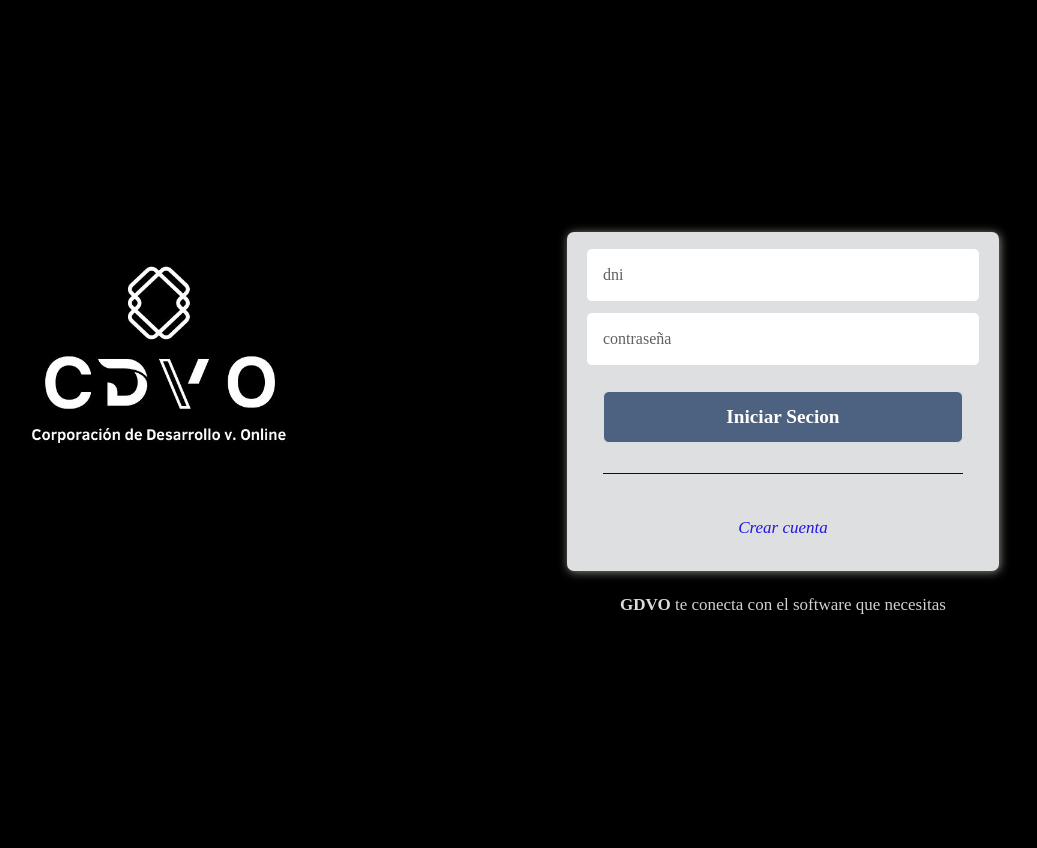
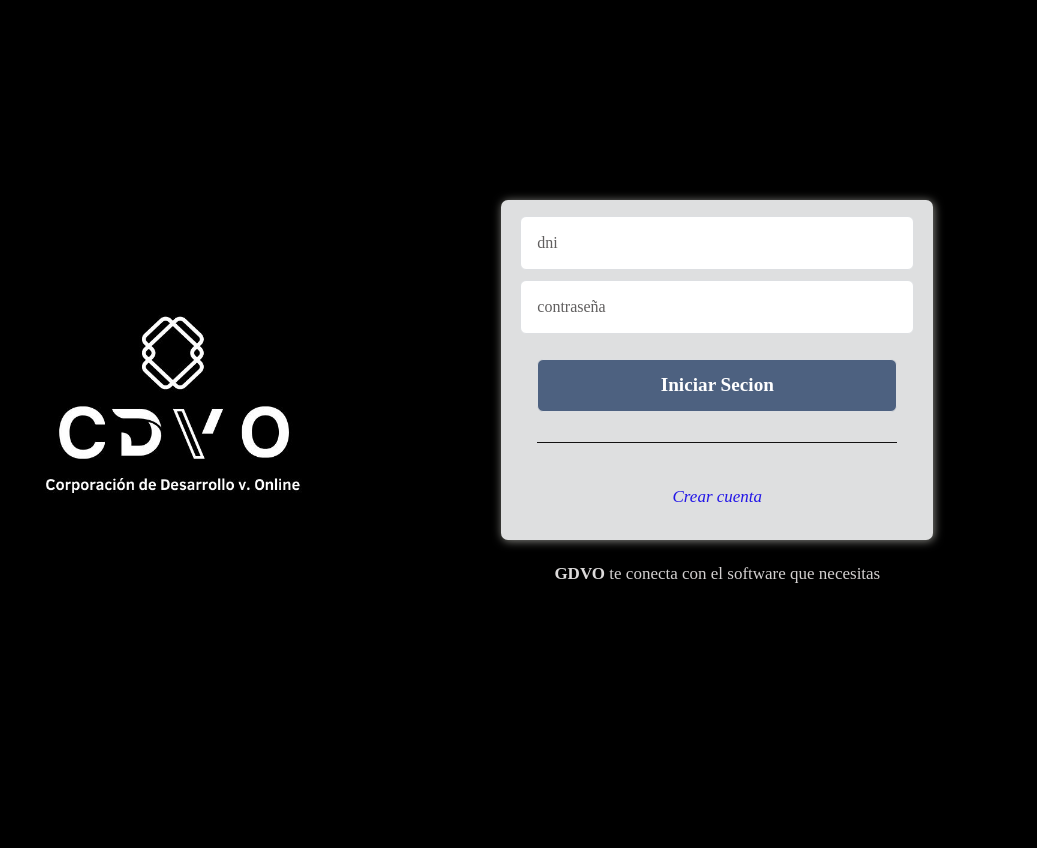
Before and after one commit to yukio-kayaba/cdvo-excel2, a PHP site: page /CDVO-EXCEL2/ in a window 1280 px wide. Shown: the whole page, without its empty margins (188-1225 px from the left). After the commit the page ends 583 px from the top, so only its background shows below. Run offline with PHP 8.4, Linux system fonts and the light colour scheme.

Commit message:
cambios para un login moderno
se hicieron los cambiso para tener un login moderno y mas seguro

```diff
--- a/vista/css/stylos.css
+++ b/vista/css/stylos.css
@@ -1,12 +1,18 @@
 body{
     background-color: black;
 }
-body::-webkit-scrollbar{
-    width: 0.5px;
-}
+
 .container{
-    height: 100vh;
+    height: 100%;
+    position: fixed;
     padding: 1rem;
+    display: flex;
+    width: 100%;
+    display: flex;
+    flex-wrap: wrap;
+    align-content: center;
+    justify-content: space-evenly;
+    align-items: center;
 }
 .logo img{
     display: block;
@@ -75,6 +81,10 @@ body::-webkit-scrollbar{
     height: 1px;
     background-color: #131212;
     margin: 20px auto;
+    text-align: center;
+    color: red;
+    font-size: 20px;
+
 }
 .create-page{
     text-align: center;
@@ -94,7 +104,11 @@ body::-webkit-scrollbar{
     text-decoration: none;
 }
 
-@media screen and (min-width:450px){
+.cuadro_texto {
+    height: 60%;
+    transition:height 0.3s ease;
+}
+@media screen and (min-width:300px){
     .logo img{
         width: 300px;
     }
@@ -109,18 +123,7 @@ body::-webkit-scrollbar{
 
     }
 }
-@media screen and (min-width:900px){
-    .container{
-        max-width: 1400px;
-        display: flex;
-        align-items: center;
-        justify-content: space-evenly;
-    }
-    .container--profile{
-        width: 40%;
-        margin-left: 100px;
-        transform: translateY(-50px);
-    }
+@media screen and (min-width:700px){
     .logo img{
         display: inline-block;
         margin: 0;
--- a/vista/js/login_date.js
+++ b/vista/js/login_date.js
@@ -19,10 +19,11 @@ $(document).ready(function(){
             <p class="create-pages" id="create_count"><i>Iniciar secion</i></p>
         `;
         if(elemento_click){
+            document.getElementsByClassName("cuadro_texto")[0].style.height = "70%";
             document.getElementById("login-form").innerHTML = texto1;
             elemento_click = false;
         }else{
-
+            document.getElementsByClassName("cuadro_texto")[0].style.height = "60%";
             document.getElementById("login-form").innerHTML = texto;
             elemento_click = true;
         }
@@ -41,17 +42,22 @@ $(document).ready(function(){
         // console.log(direccion);
         // return;
         $.post(direccion,postdata,function(response){
-            console.log(response);
+            console.warn("error al iniciar la secion");
             const datos = response;
             if(datos > 0){
-                alert("datos correctos");
+                document.getElementsByClassName("border")[0].innerHTML = "Datos Correctos";
                 localStorage.setItem("valor_aux",datos);
                 window.location.reload();
+            }else if(datos == -2){
+                document.getElementsByClassName("border")[0].innerHTML = "DNI Incorrecto";
             }else if(datos == -3){
-                alert("DNI en uso");
-            }else{
-                alert("datos incorrectos");
-
+                document.getElementsByClassName("border")[0].innerHTML = "Este DNI ya esta en uso";
+            }else if(datos == -4){
+                document.getElementsByClassName("border")[0].innerHTML = "Datos Incorrectos";
+            }else if(datos == -5){
+                document.getElementsByClassName("border")[0].innerHTML = "No es un DNI";
+            } else{
+                window.location.reload();
             }
         });
     });
--- a/vista/login.php
+++ b/vista/login.php
@@ -18,7 +18,7 @@
                 <img src="./vista/img/CDVO.jpg" alt="">
             </span>
         </div>
-        <div class="container-form">
+        <div class="container-form cuadro_texto">
             <form id="login-form" class="form">
                 <input type="text" name="" id="dni" placeholder="dni">
                 <input type="password" name="" id="contra" placeholder="contraseña">
```
Also changed, not shown: modelo/tareas-date/logeo_datos.php (+13 -8 lines), modelo/tareas-date/registro_datos.php (+13 -8 lines).
